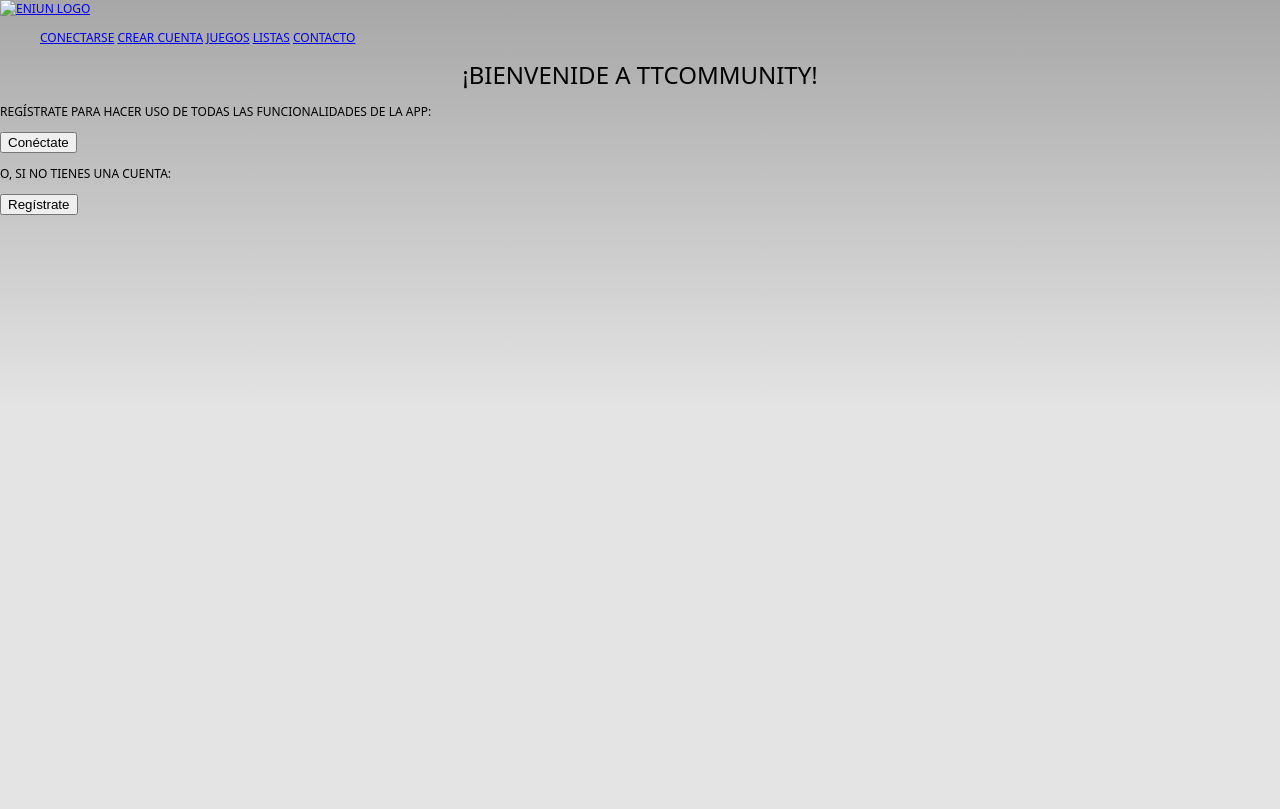
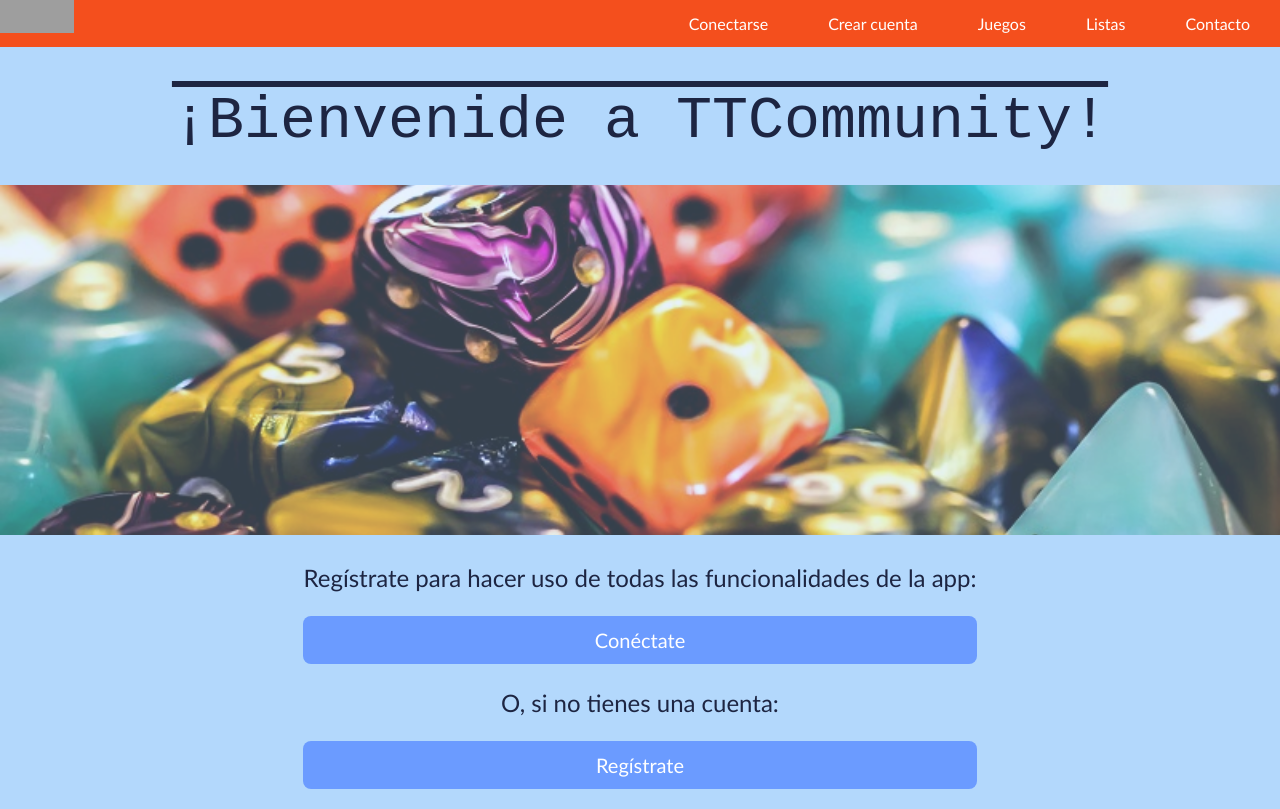
Before and after one commit to EleArtee/TabletopCommunity, a website: page frontend/TTCommunity/www/html/index.html in a window 1280 px wide. Drawn offline with Linux system fonts and the light colour scheme; grey boxes are pictures that could not be loaded.

Commit message:
feat: index html and css

```diff
--- a/frontend/TTCommunity/www/css/index.css
+++ b/frontend/TTCommunity/www/css/index.css
@@ -1,100 +1,127 @@
+/* Generic stuff for the whole page */
 
-* {
-    -webkit-tap-highlight-color: rgba(0,0,0,0); /* make transparent link selection, adjust last value opacity 0 to 1.0 */
+/* hexcodes
+dark blue #091d65
+light blue #b3d8fc
+blue #6b9bff
+light orange #f44f1d
+orange #f13800 */
+
+
+body {
+    background-color: #b3d8fc;
+    margin: 0px;
 }
 
-body {
-    -webkit-touch-callout: none;                /* prevent callout to copy image, etc when tap to hold */
-    -webkit-text-size-adjust: none;             /* prevent webkit from resizing text to fit */
-    -webkit-user-select: none;                  /* prevent copy paste, to allow, change 'none' to 'text' */
-    background-color:#E4E4E4;
-    background-image:linear-gradient(to bottom, #A7A7A7 0%, #E4E4E4 51%);
-    font-family: system-ui, -apple-system, -apple-system-font, 'Segoe UI', 'Roboto', sans-serif;
-    font-size:12px;
-    height:100vh;
-    margin:0px;
-    padding:0px;
-    /* Padding to avoid the "unsafe" areas behind notches in the screen */
-    padding: env(safe-area-inset-top, 0px) env(safe-area-inset-right, 0px) env(safe-area-inset-bottom, 0px) env(safe-area-inset-left, 0px);
-    text-transform:uppercase;
-    width:100%;
+header {
+    margin: 0px;
+    padding: 0px;
+    max-width: 100%;
+    background-color: black;
+    position: sticky;
+    top: 0;
 }
 
-/* Portrait layout (default) */
-.app {
-    background:url(../img/logo.png) no-repeat center top; /* 170px x 200px */
-    position:absolute;             /* position in the center of the screen */
-    left:50%;
-    top:50%;
-    height:50px;                   /* text area height */
-    width:225px;                   /* text area width */
-    text-align:center;
-    padding:180px 0px 0px 0px;     /* image height is 200px (bottom 20px are overlapped with text) */
-    margin:-115px 0px 0px -112px;  /* offset vertical: half of image height and text area height */
-                                   /* offset horizontal: half of text area width */
-}
+/* main {
+    padding: 40px;
+} */
 
-/* Landscape layout (with min-width) */
-@media screen and (min-aspect-ratio: 1/1) and (min-width:400px) {
-    .app {
-        background-position:left center;
-        padding:75px 0px 75px 170px;  /* padding-top + padding-bottom + text area = image height */
-        margin:-90px 0px 0px -198px;  /* offset vertical: half of image height */
-                                      /* offset horizontal: half of image width and text area width */
-    }
+main{
+    padding-top: 40px;
 }
 
 h1 {
-    font-size:24px;
     font-weight:normal;
     margin:0px;
     overflow:visible;
     padding:0px;
-    text-align:center;
 }
 
-.event {
-    border-radius:4px;
-    color:#FFFFFF;
-    font-size:12px;
-    margin:0px 30px;
-    padding:2px 0px;
+ul.menu {
+    list-style-type: none;
+    margin: 0;
+    padding: 0;
+    overflow: hidden;
+    background-color: #f44f1d;
 }
 
-.event.listening {
-    background-color:#333333;
-    display:block;
+li.menu {
+    display:inline;
+    float: right;
 }
 
-.event.received {
-    background-color:#4B946A;
-    display:none;
+a.menu {
+    display: block;
 }
 
-#deviceready.ready .event.listening { display: none; }
-#deviceready.ready .event.received { display: block; }
-
-@keyframes fade {
-    from { opacity: 1.0; }
-    50% { opacity: 0.4; }
-    to { opacity: 1.0; }
+li.menu a.menu {
+    color: white;
+    text-align: center;
+    padding: 14px 30px;
+    text-decoration: none;
 }
 
-.blink {
-    animation:fade 3000ms infinite;
-    -webkit-animation:fade 3000ms infinite;
+a.menu:hover{
+    background-color: #f13800;
+}
+
+#logo{
+    float:left
+}
+
+.text {
+    font-family: 'Gill Sans', 'Gill Sans MT', Calibri, 'Trebuchet MS', sans-serif;
+}
+
+.title {
+    font-family: monospace;
 }
 
 
-@media screen and (prefers-color-scheme: dark) {
-    body {
-        background-image:linear-gradient(to bottom, #585858 0%, #1B1B1B 51%);
-    }
+#bigT{
+    font-size: 60px;
+    text-decoration-line: overline;
 }
 
-nav ul {
-    list-style-type: none; /* Quitamos las viñetas de la lista */
+/* Concrete stuff for this css */
+
+.welcome {
+    text-align:center;
+    color: #1d2542;
 }
-nav li {
-    display: inline; /* Ítems del menú en una línea horizontal */
+
+.welcome-b {
+    text-align: center;
+    border-radius: 8px;
+    background-color:#6b9bff ;
+    text-decoration: none;
+    color: white;
+    padding: 12px;
+    font-family: 'Gill Sans', 'Gill Sans MT', Calibri, 'Trebuchet MS', sans-serif;
+    font-size: 20px;
 }
+
+.welcome-b:hover{
+    background-color: #091d65;
+    color: white;
+    transition-duration: 0.4s;
+}
+
+.w-text{
+    font-size: 24px;
+}
+
+article{
+    display: grid;
+    place-content: center;
+    padding-bottom: 20px;
+}
+
+#portada{
+    width: 100%;
+    object-fit: cover;
+    height: 350px;
+    margin-top: 30px;
+    opacity: 0.7;
+
+}
--- a/frontend/TTCommunity/www/html/index.html
+++ b/frontend/TTCommunity/www/html/index.html
@@ -1,42 +1,33 @@
 <!DOCTYPE html>
 <html>
     <head>
-        <meta charset="utf-8">
-        <!--
-        Customize this policy to fit your own app's needs. For more guidance, please refer to the docs:
-            https://cordova.apache.org/docs/en/latest/
-        Some notes:
-            * https://ssl.gstatic.com is required only on Android and is needed for TalkBack to function properly
-            * Disables use of inline scripts in order to mitigate risk of XSS vulnerabilities. To change this:
-                * Enable inline JS: add 'unsafe-inline' to default-src
-        -->
-        <meta http-equiv="Content-Security-Policy" content="default-src 'self' data: https://ssl.gstatic.com 'unsafe-eval'; style-src 'self' 'unsafe-inline'; media-src *; img-src 'self' data: content:;">
-        <meta name="format-detection" content="telephone=no">
-        <meta name="msapplication-tap-highlight" content="no">
-        <meta name="viewport" content="initial-scale=1, width=device-width, viewport-fit=cover">
-        <meta name="color-scheme" content="light dark">
+        <meta charset="UTF-8">
+        <meta name="viewport" content="width=device-width, initial-scale=1.0">
         <link rel="stylesheet" href="../css/index.css">
         <title>TTCommunity</title>
     </head>
     <body>
         <header>
             <nav>
-               <a href="index.html"><img src="https://www.eniun.com/wp-content/uploads/ENIUN@1x.png" alt="Eniun logo" width="74" height="33"></a>
-               <ul>
-                    <li><a href="#">Conectarse</a></li>
-                    <li><a href="#">Crear cuenta</a></li>
-                    <li><a href="#">Juegos</a></li>
-                    <li><a href="#">Listas</a></li>
-                    <li><a href="#">Contacto</a></li>
-               </ul>
+            <ul class ="menu">
+                 <li class ="menu text" id="logo"><a href="index.html"><img src="https://www.eniun.com/wp-content/uploads/ENIUN@1x.png" alt="Eniun logo" width="74" height="33"></a></li>
+                 <li class ="menu text"><a href="#" class ="menu">Contacto</a></li>
+                 <li class ="menu text"><a href="#" class ="menu">Listas</a></li>
+                 <li class ="menu text"><a href="#" class ="menu">Juegos</a></li>
+                 <li class ="menu text"><a href="signin.html" class ="menu">Crear cuenta</a></li>
+                 <li class ="menu text"><a href="login.html" class ="menu">Conectarse</a></li>
+            </ul>
             </nav>
-         </header>
+        </header>
          <main>
-            <h1>¡Bienvenide a TTCommunity!</h1>
-            <p>Regístrate para hacer uso de todas las funcionalidades de la app:</p>
-            <button type="button" onclick="alert('Log in')">Conéctate</button>
-            <p>O, si no tienes una cuenta:</p>
-            <button type="button" onclick="alert('Sign In')">Regístrate</button>
+            <h1 class="welcome title" id="bigT">¡Bienvenide a TTCommunity!</h1>
+            <img src="../img/portada.jpg" id="portada">
+            <article>
+                <p class = "welcome text w-text">Regístrate para hacer uso de todas las funcionalidades de la app:</p>
+                <a a href="login.html" class = "welcome-b">Conéctate</a>
+                <p class ="welcome text w-text">O, si no tienes una cuenta:</p>
+                <a href="signin.html" class = "welcome-b">Regístrate</a>
+            </article>
          </main>
     </body>
 </html>
```
Also changed, not shown: frontend/TTCommunity/www/img/portada.jpg (added).
